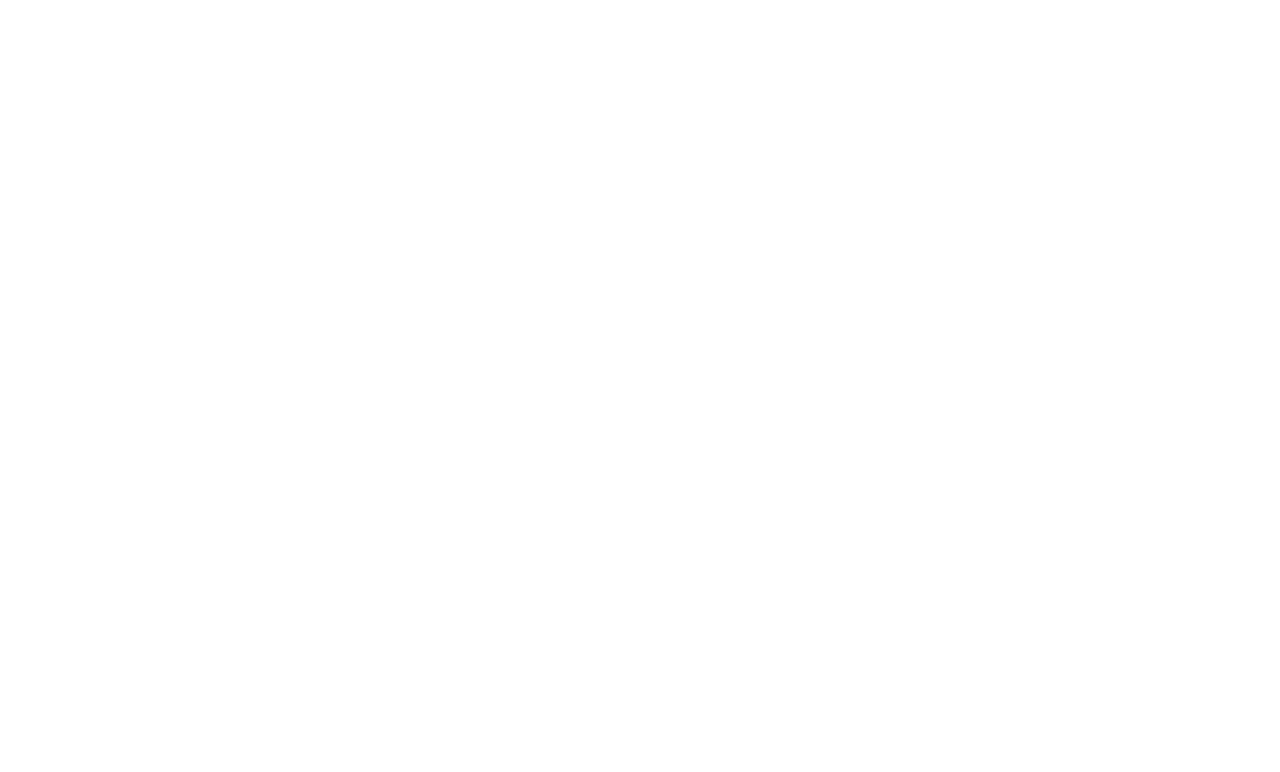
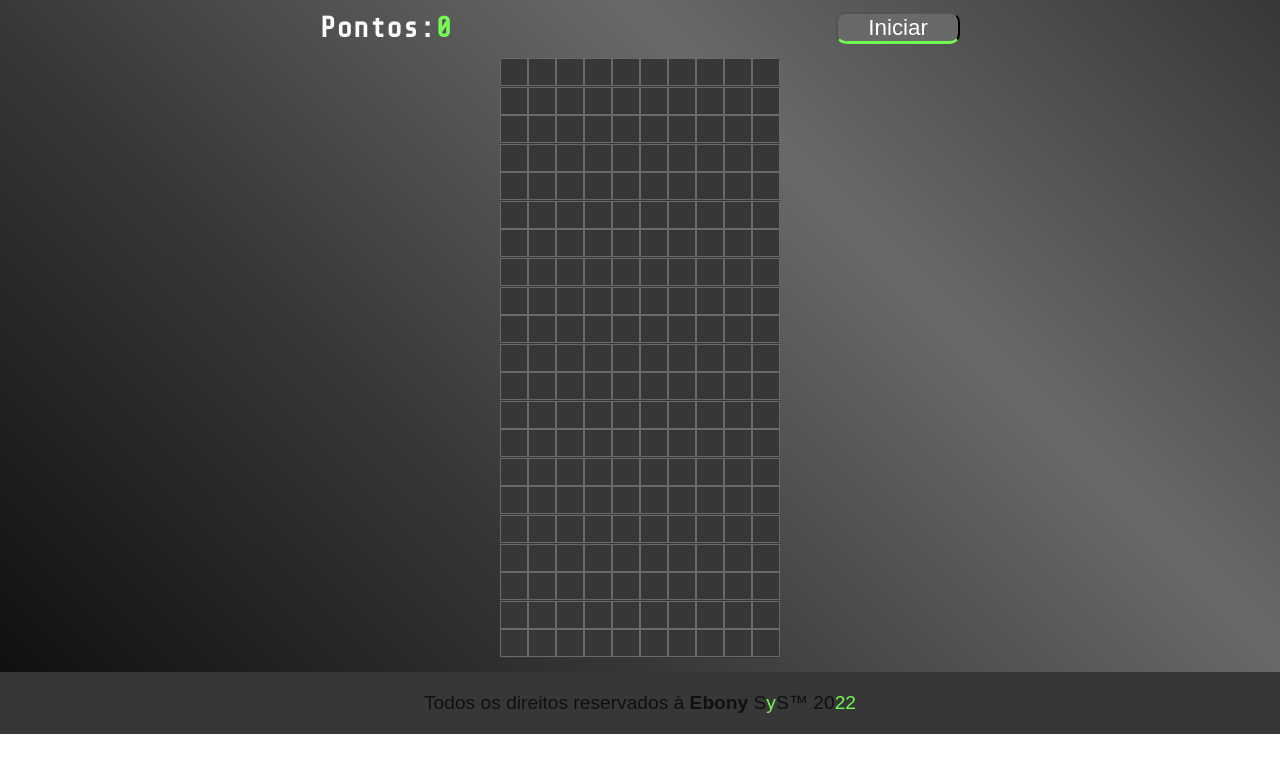
Before and after one commit to Ebony-SYS/Web, a plain HTML site: page 09 Jogo Tetris/index.html in a window 1280 px wide. Drawn offline with nearby package versions, Linux system fonts and the light colour scheme; a web font is replaced by a local one.

Commit message:
first lines and organization of the project, still doesn't work

```diff
--- a/09 Jogo Tetris/assets/css/style.css
+++ b/09 Jogo Tetris/assets/css/style.css
@@ -0,0 +1,111 @@
+@import url('https://fonts.googleapis.com/css2?family=Anek+Bangla:wght@300&family=Arimo:wght@500&family=Saira:display=swap');
+@import url('https://fonts.googleapis.com/css2?family=Share+Tech+Mono&display=swap');
+
+:root {
+    --verde: #74fb52;
+    --verdeesc: #084101;
+    --preto: #101010;
+    --cinzaesc: #373737;
+    --cinza: #696969;
+    --branco: #fff;
+    --font-principal: 'Anek Bangla', sans-serif;
+    --font-secundaria: 'Share Tech Mono', monospace;
+    --font1: 1rem;
+    --font2: 1.2rem;
+    --font4: 1.4rem;
+    --font8: 1.8rem;
+    --font10: 2rem;
+    --font-peso3: 300;
+    --font-peso4: 400;
+    --font-peso6: 600;
+}
+
+* {
+    margin: 0;
+    padding: 0;
+    text-decoration: none;
+    font-family: var(--font-principal);
+    overflow: hidden;
+}
+
+body {
+    background: linear-gradient(45deg, var(--preto),  var(--cinzaesc), var(--cinza), var(--cinzaesc));
+    background-size: cover;
+    background-repeat: no-repeat;
+}
+
+header {
+    display: flex;
+    justify-content: space-between;
+    margin: 12px 0;
+    padding: 0 25%;
+    color: var(--branco);
+}
+
+header h2 {
+    font-family: var(--font-secundaria);
+    letter-spacing: 1px;
+    font-size: var(--font8);
+}
+
+header h2 span {
+    font-family: var(--font-secundaria);
+    font-size: var(--font8);
+    color: var(--verde);
+}
+
+header button {
+    color: var(--branco);
+    font-size: var(--font4);
+    padding: 0 30px;
+    background-color: var(--cinza);
+    border-radius: 10px;
+    border-bottom: 3px solid var(--verde);
+}
+
+.container {
+    display: flex;
+    justify-content: center;
+    margin: 14px 0;
+}
+
+.grid {
+    display: flex;
+    flex-wrap: wrap;
+    width: 280px;
+    height: 600px;
+    background-color: var(--cinzaesc);
+    border-radius: 3px;
+}
+
+.grid div {
+    width: 26px;
+    height: 26px;
+    border: 1px solid var(--cinza);
+}
+
+
+
+
+
+
+
+
+
+
+footer {
+    width: 100%;
+    padding: 20px 0;
+    background-color: var(--cinzaesc);
+    position: fixed;
+    text-align: center;
+    font-size: var(--font2);
+}
+
+footer a {
+    color: var(--preto) !important;
+}
+
+footer span {
+    color: var(--verde);
+}
--- a/09 Jogo Tetris/index.html
+++ b/09 Jogo Tetris/index.html
@@ -1,5 +1,6 @@
 <!DOCTYPE html>
 <html lang="pt-BR">
+
 <head>
     <meta charset="UTF-8">
     <meta http-equiv="X-UA-Compatible" content="IE=edge">
@@ -7,9 +8,236 @@
     <title>Ebony SyS</title>
     <link rel="stylesheet" href="assets/css/style.css">
 </head>
+
 <body>
+    <header>
+        <h2 class="pontos">Pontos:<span id="pontos">0</span></h2>
+        <button id="iniciar">Iniciar</button>
+    </header>
 
+    <div class="container">
+        <div class="grid">
+            <div></div>
+            <div></div>
+            <div></div>
+            <div></div>
+            <div></div>
+            <div></div>
+            <div></div>
+            <div></div>
+            <div></div>
+            <div></div>
+            <div></div>
+            <div></div>
+            <div></div>
+            <div></div>
+            <div></div>
+            <div></div>
+            <div></div>
+            <div></div>
+            <div></div>
+            <div></div>
+            <div></div>
+            <div></div>
+            <div></div>
+            <div></div>
+            <div></div>
+            <div></div>
+            <div></div>
+            <div></div>
+            <div></div>
+            <div></div>
+            <div></div>
+            <div></div>
+            <div></div>
+            <div></div>
+            <div></div>
+            <div></div>
+            <div></div>
+            <div></div>
+            <div></div>
+            <div></div>
+            <div></div>
+            <div></div>
+            <div></div>
+            <div></div>
+            <div></div>
+            <div></div>
+            <div></div>
+            <div></div>
+            <div></div>
+            <div></div>
+            <div></div>
+            <div></div>
+            <div></div>
+            <div></div>
+            <div></div>
+            <div></div>
+            <div></div>
+            <div></div>
+            <div></div>
+            <div></div>
+            <div></div>
+            <div></div>
+            <div></div>
+            <div></div>
+            <div></div>
+            <div></div>
+            <div></div>
+            <div></div>
+            <div></div>
+            <div></div>
+            <div></div>
+            <div></div>
+            <div></div>
+            <div></div>
+            <div></div>
+            <div></div>
+            <div></div>
+            <div></div>
+            <div></div>
+            <div></div>
+            <div></div>
+            <div></div>
+            <div></div>
+            <div></div>
+            <div></div>
+            <div></div>
+            <div></div>
+            <div></div>
+            <div></div>
+            <div></div>
+            <div></div>
+            <div></div>
+            <div></div>
+            <div></div>
+            <div></div>
+            <div></div>
+            <div></div>
+            <div></div>
+            <div></div>
+            <div></div>
+            <div></div>
+            <div></div>
+            <div></div>
+            <div></div>
+            <div></div>
+            <div></div>
+            <div></div>
+            <div></div>
+            <div></div>
+            <div></div>
+            <div></div>
+            <div></div>
+            <div></div>
+            <div></div>
+            <div></div>
+            <div></div>
+            <div></div>
+            <div></div>
+            <div></div>
+            <div></div>
+            <div></div>
+            <div></div>
+            <div></div>
+            <div></div>
+            <div></div>
+            <div></div>
+            <div></div>
+            <div></div>
+            <div></div>
+            <div></div>
+            <div></div>
+            <div></div>
+            <div></div>
+            <div></div>
+            <div></div>
+            <div></div>
+            <div></div>
+            <div></div>
+            <div></div>
+            <div></div>
+            <div></div>
+            <div></div>
+            <div></div>
+            <div></div>
+            <div></div>
+            <div></div>
+            <div></div>
+            <div></div>
+            <div></div>
+            <div></div>
+            <div></div>
+            <div></div>
+            <div></div>
+            <div></div>
+            <div></div>
+            <div></div>
+            <div></div>
+            <div></div>
+            <div></div>
+            <div></div>
+            <div></div>
+            <div></div>
+            <div></div>
+            <div></div>
+            <div></div>
+            <div></div>
+            <div></div>
+            <div></div>
+            <div></div>
+            <div></div>
+            <div></div>
+            <div></div>
+            <div></div>
+            <div></div>
+            <div></div>
+            <div></div>
+            <div></div>
+            <div></div>
+            <div></div>
+            <div></div>
+            <div></div>
+            <div></div>
+            <div></div>
+            <div></div>
+            <div></div>
+            <div></div>
+            <div></div>
+            <div></div>
+            <div></div>
+            <div></div>
+            <div></div>
+            <div></div>
+            <div></div>
+            <div></div>
+            <div></div>
+            <div></div>
+            <div></div>
+            <div></div>
+            <div></div>
+            <div></div>
+            <div></div>
+            <div></div>
+            <div></div>
+            <div></div>
+            <div></div>
+            <div></div>
+            <div></div>
+            <div></div>
+            <div></div>
+            <div></div>
+        </div>
+    </div>
+
+    <footer>
+        <a href="https://www.linkedin.com/in/leonardo-alves-7b5aa5152/" target="blank">
+            Todos os direitos reservados à <strong>Ebony</strong> S<span>y</span>S™ 20<span>22</span>
+        </a>
+
+    </footer>
 
     <script src="/assets/js/script.js"></script>
 </body>
+
 </html>
```
